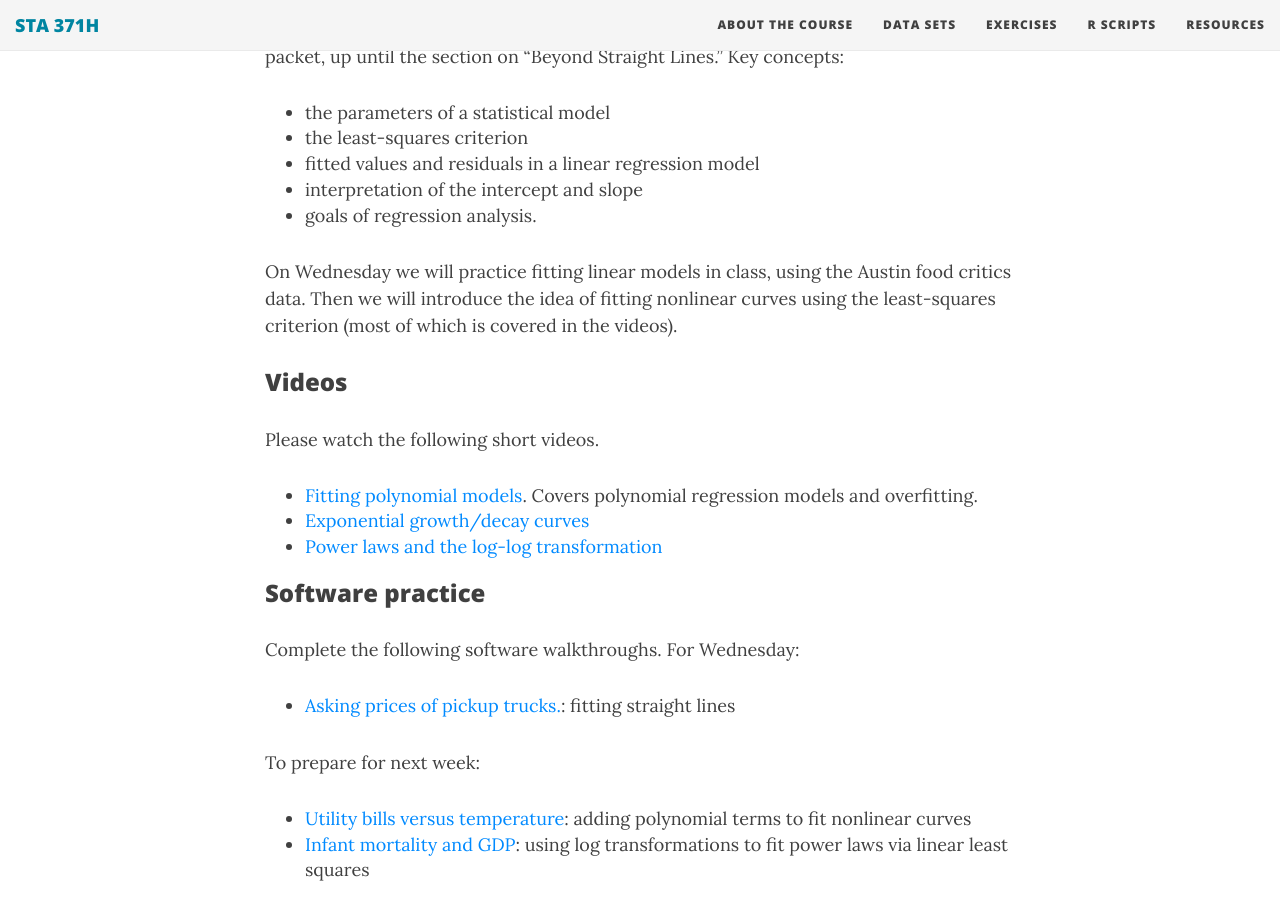
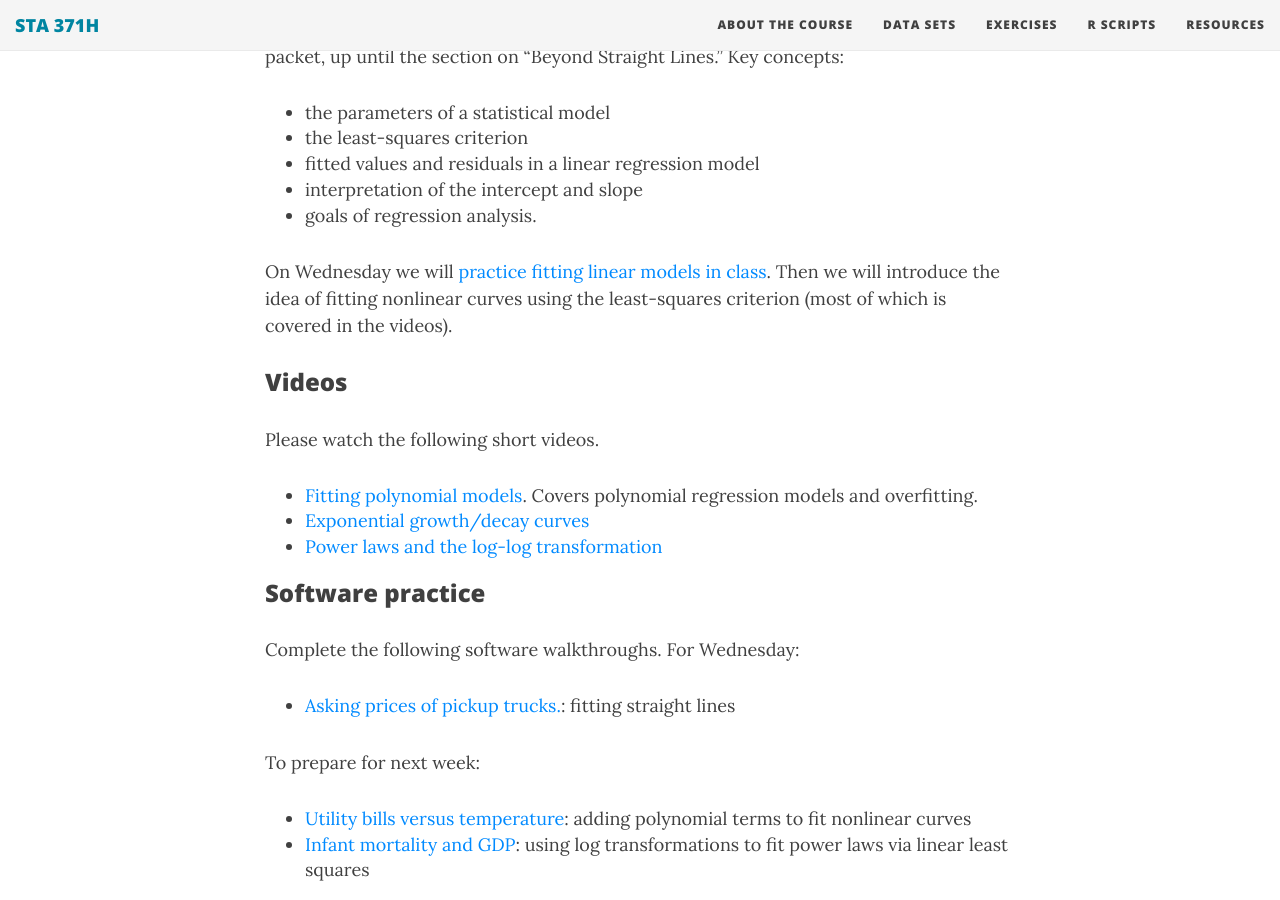
Before and after one commit to jgscott/STA371H_Spring2017, a Jekyll site: the page built from _posts/2017-01-21-week02.md, in a window 1280 px wide and 900 px high, scrolled down 669 px. Built offline with Jekyll 4.4.1, drawn with Linux system fonts in a browser that asks for light colours; nearby versions of some CDN libraries.

Commit message:
week 2 update

```diff
--- a/_posts/2017-01-21-week02.md
+++ b/_posts/2017-01-21-week02.md
@@ -19,7 +19,7 @@ We will then have a short lecture that introduces the idea of fitting simple reg
 - goals of regression analysis.
 
 
-On Wednesday we will practice fitting linear models in class, using the Austin food critics data.  Then we will introduce the idea of fitting nonlinear curves using the least-squares criterion (most of which is covered in the videos).
+On Wednesday we will [practice fitting linear models in class](https://github.com/jgscott/learnR/blob/master/cases/capm/capm.md).  Then we will introduce the idea of fitting nonlinear curves using the least-squares criterion (most of which is covered in the videos).
 
 
 ### Videos
```
